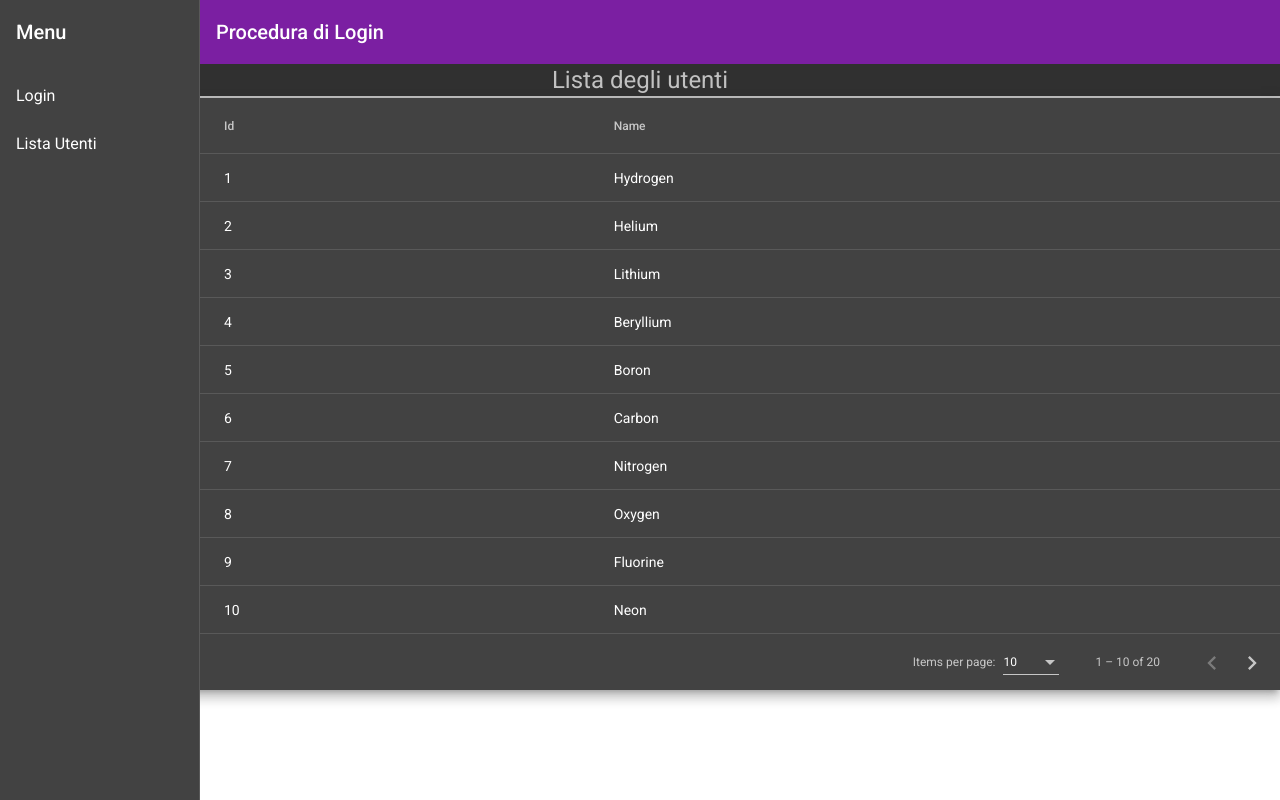
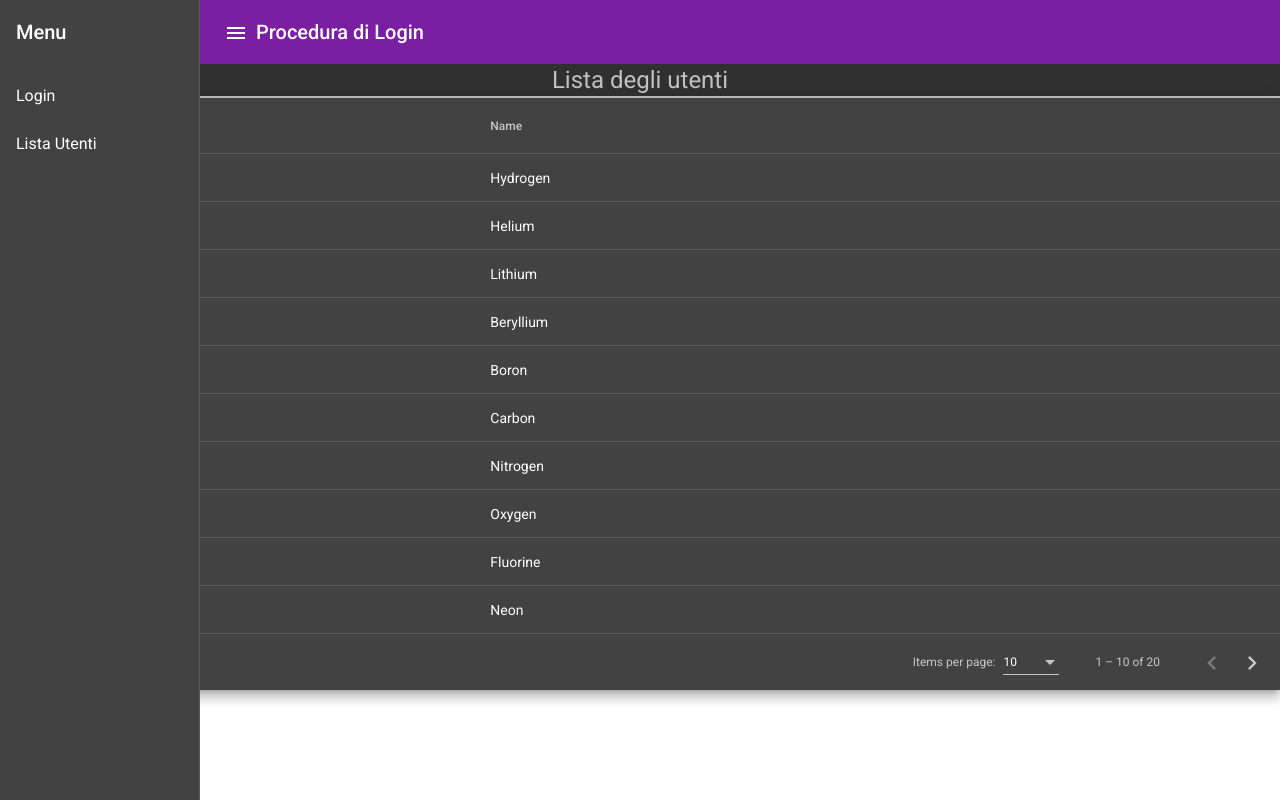
Before and after one commit to Michelepal/Java-Angular---Progetto-Login, an Angular app in the folder proceduralogin/: page /lista in a window 1280 px wide. Built offline with nearby package versions, Linux system fonts and the light colour scheme.

Commit message:
fix sidebar

```diff
--- a/proceduralogin/src/app/features/listausers/listausers.component.css
+++ b/proceduralogin/src/app/features/listausers/listausers.component.css
@@ -13,11 +13,3 @@
 .titolo h1 {
   margin-bottom: 0;
 }
-
-
-@media only screen and (min-width: 576px) {
-  .full-width-table {
-    margin-left: 200px;
-    max-width: calc(100% - 200px);
-  }
-}
--- a/proceduralogin/src/app/shared/sidenav/sidenav.component.html
+++ b/proceduralogin/src/app/shared/sidenav/sidenav.component.html
@@ -15,8 +15,7 @@
         type="button"
         aria-label="Toggle sidenav"
         mat-icon-button
-        (click)="drawer.toggle()"
-        *ngIf="isHandset$ | async">
+        (click)="drawer.toggle()">
         <mat-icon aria-label="Side nav toggle icon">menu</mat-icon>
       </button>
       <span>Procedura di Login</span>
```
